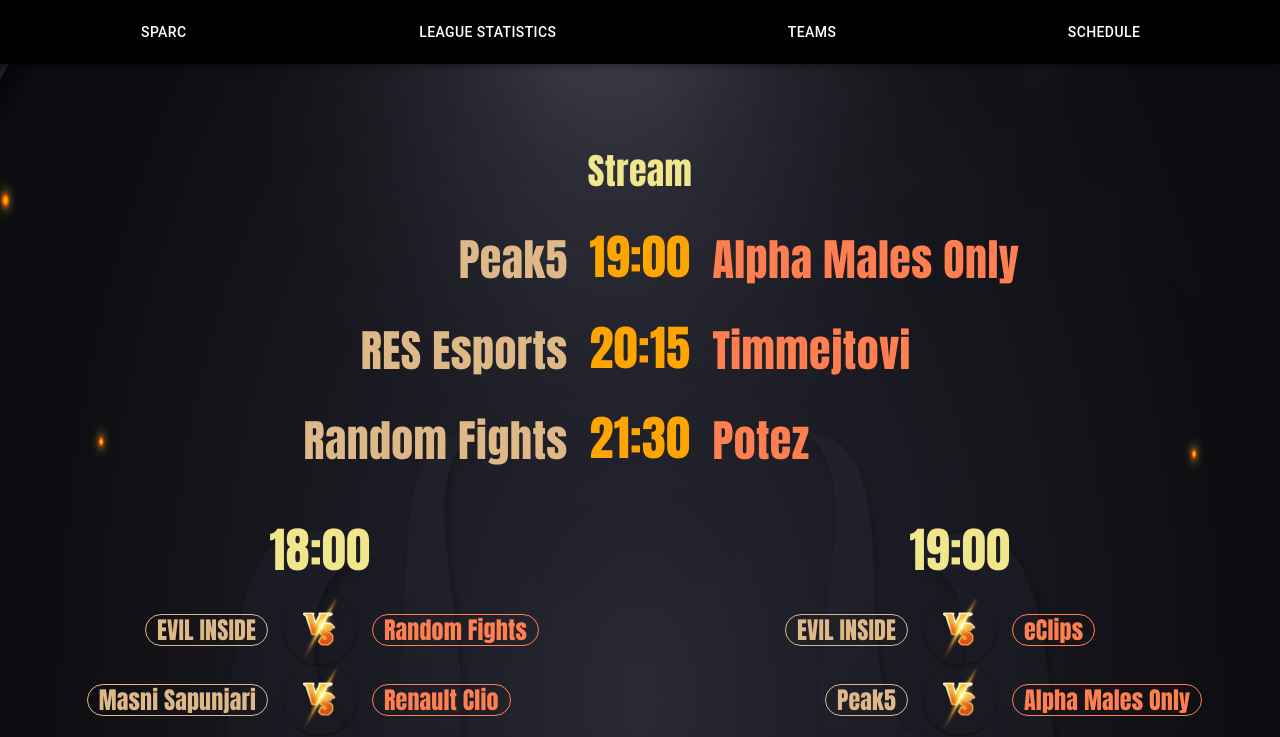
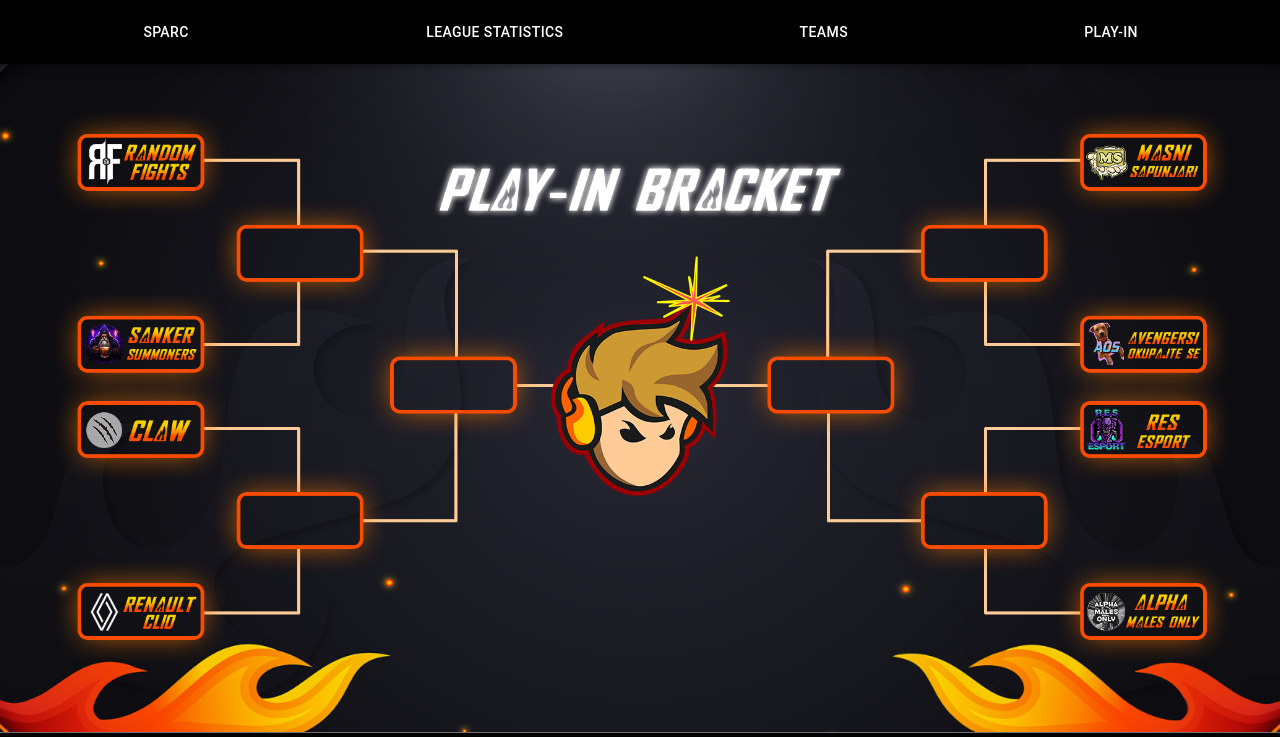
Before and after one commit to stefanstankovic95/sparc, a React (Create React App) app in the folder sparc-ui/: page /sparc/schedule in a window 1280 px wide. Shown: the top 737 px of the page. Built offline with nearby package versions, Linux system fonts and the light colour scheme.

Commit message:
- Add play in

```diff
--- a/sparc-ui/src/containers/Home.tsx
+++ b/sparc-ui/src/containers/Home.tsx
@@ -1,6 +1,5 @@
 import { Box } from "@mui/system";
 import logo from "../logo.png";
-import { Typography } from "@mui/material";
 import { usePageTracking } from "../hooks/use-page-tracking";
 
 export const Home = () => {
--- a/sparc-ui/src/containers/Layout.tsx
+++ b/sparc-ui/src/containers/Layout.tsx
@@ -15,8 +15,8 @@ export const Layout = (props: any) => {
           <Button className="header-links" href="/sparc/teams">
             {"Teams"}
           </Button>
-          <Button disabled className="header-links" href="/sparc/schedule">
-            {"Schedule"}
+          <Button className="header-links" href="/sparc/schedule">
+            {"Play-In"}
           </Button>
         </Toolbar>
       </AppBar>
--- a/sparc-ui/src/containers/Schedule.tsx
+++ b/sparc-ui/src/containers/Schedule.tsx
@@ -1,153 +1,18 @@
-import { Box, Chip, Grid, Typography } from "@mui/material";
-import data from "../files/schedule.json";
-import vsIcon from "../files/vs-icon.png";
-import {
-  Timeline,
-  TimelineContent,
-  TimelineDot,
-  TimelineItem,
-  TimelineOppositeContent,
-  TimelineSeparator,
-} from "@mui/lab";
+import { Box } from "@mui/material";
 import { usePageTracking } from "../hooks/use-page-tracking";
+import playIn from "../files/playIn.png";
 
 export const Schedule = () => {
   usePageTracking();
 
   return (
-    <Box width="100%">
-      <Grid container>
-        <Grid item xs={12} paddingTop={10}>
-          <Typography fontSize={36} color="khaki" fontFamily="impact">
-            Stream
-          </Typography>
-          <Timeline position="right">
-            {data.streamed.map((match) => (
-              <TimelineItem>
-                <TimelineOppositeContent>
-                  <Typography
-                    fontSize={44}
-                    color="burlywood"
-                    fontFamily="impact"
-                  >
-                    {match.left}
-                  </Typography>
-                </TimelineOppositeContent>
-                <TimelineSeparator>
-                  <TimelineDot
-                    style={{
-                      backgroundColor: "transparent",
-                      marginTop: -5,
-                      boxShadow: "none",
-                    }}
-                  >
-                    <Typography
-                      fontSize={48}
-                      color="orange"
-                      fontFamily="impact"
-                    >
-                      {match.time}
-                    </Typography>
-                  </TimelineDot>
-                </TimelineSeparator>
-                <TimelineContent>
-                  <Typography fontSize={44} color="coral" fontFamily="impact">
-                    {match.right}
-                  </Typography>
-                </TimelineContent>
-              </TimelineItem>
-            ))}
-          </Timeline>
-        </Grid>
-        <Grid item xs={6}>
-          <Typography fontSize={48} color="khaki" fontFamily="impact">
-            {data.firstRound.time}
-          </Typography>
-          <Timeline position="right">
-            {data.firstRound.matches.map((match) => (
-              <TimelineItem>
-                <TimelineOppositeContent>
-                  <Chip
-                    style={{
-                      fontSize: 24,
-                      fontFamily: "impact",
-                      color: "burlywood",
-                      borderColor: "burlywood",
-                    }}
-                    label={match.left}
-                    size="medium"
-                    variant="outlined"
-                  />
-                </TimelineOppositeContent>
-                <TimelineSeparator>
-                  <TimelineDot
-                    style={{ backgroundColor: "transparent", marginTop: -15 }}
-                  >
-                    <img src={vsIcon} loading="lazy" height={60} width={60} />
-                  </TimelineDot>
-                </TimelineSeparator>
-                <TimelineContent>
-                  <Chip
-                    style={{
-                      fontSize: 24,
-                      color: "coral",
-                      borderColor: "coral",
-                      fontFamily: "impact",
-                    }}
-                    label={match.right}
-                    size="medium"
-                    variant="outlined"
-                  />
-                </TimelineContent>
-              </TimelineItem>
-            ))}
-          </Timeline>
-        </Grid>
-        <Grid item xs={6}>
-          <Typography fontSize={48} color="khaki" fontFamily="impact">
-            {data.secondRound.time}
-          </Typography>
-          <Timeline position="right">
-            {data.secondRound.matches.map((match) => (
-              <TimelineItem>
-                <TimelineOppositeContent>
-                  <Chip
-                    style={{
-                      fontSize: 24,
-                      fontFamily: "impact",
-                      color: "burlywood",
-                      borderColor: "burlywood",
-                    }}
-                    label={match.left}
-                    size="medium"
-                    variant="outlined"
-                  />
-                </TimelineOppositeContent>
-                <TimelineSeparator>
-                  <TimelineDot
-                    style={{ backgroundColor: "transparent", marginTop: -15 }}
-                  >
-                    <img src={vsIcon} loading="lazy" height={60} width={60} />
-                  </TimelineDot>
-                </TimelineSeparator>
-                <TimelineContent>
-                  <Chip
-                    style={{
-                      fontSize: 24,
-                      color: "coral",
-                      borderColor: "coral",
-                      fontFamily: "impact",
-                    }}
-                    label={match.right}
-                    size="medium"
-                    variant="outlined"
-                  />
-                </TimelineContent>
-              </TimelineItem>
-            ))}
-          </Timeline>
-        </Grid>
-      </Grid>
+    <Box
+      display="flex"
+      height={"calc(100vh - 132px)"}
+      width="100vw"
+      justifyContent="center"
+    >
+      <img src={playIn} loading="lazy" style={{ objectFit: "contain" }} />
     </Box>
   );
 };
```
Also changed, not shown: sparc-ui/src/files/playIn.png (added).
